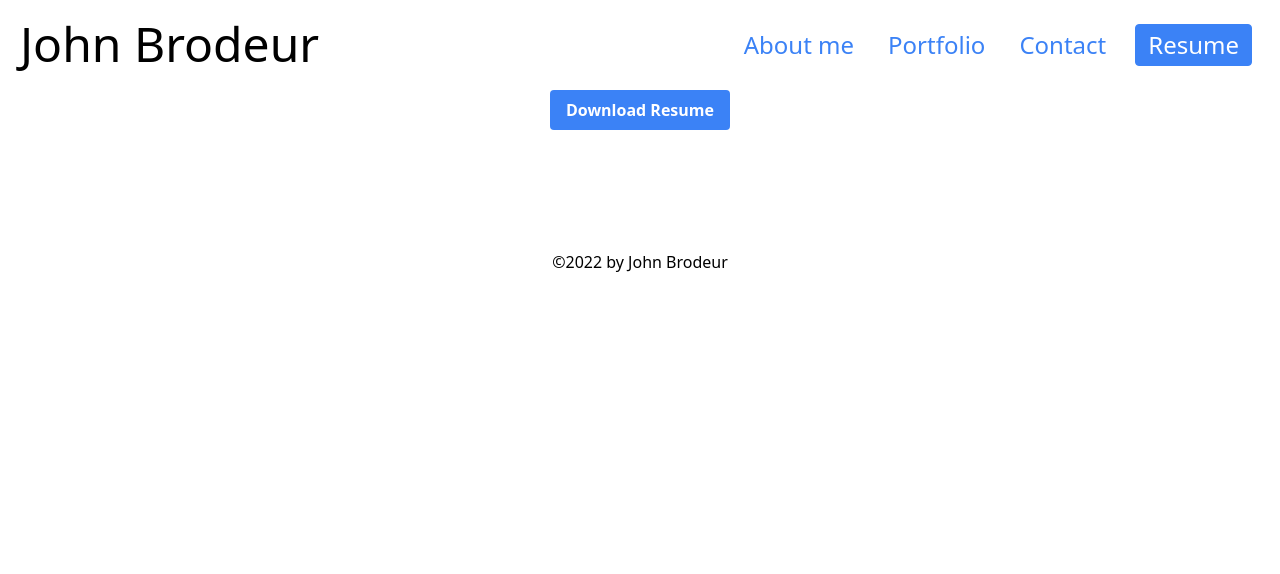
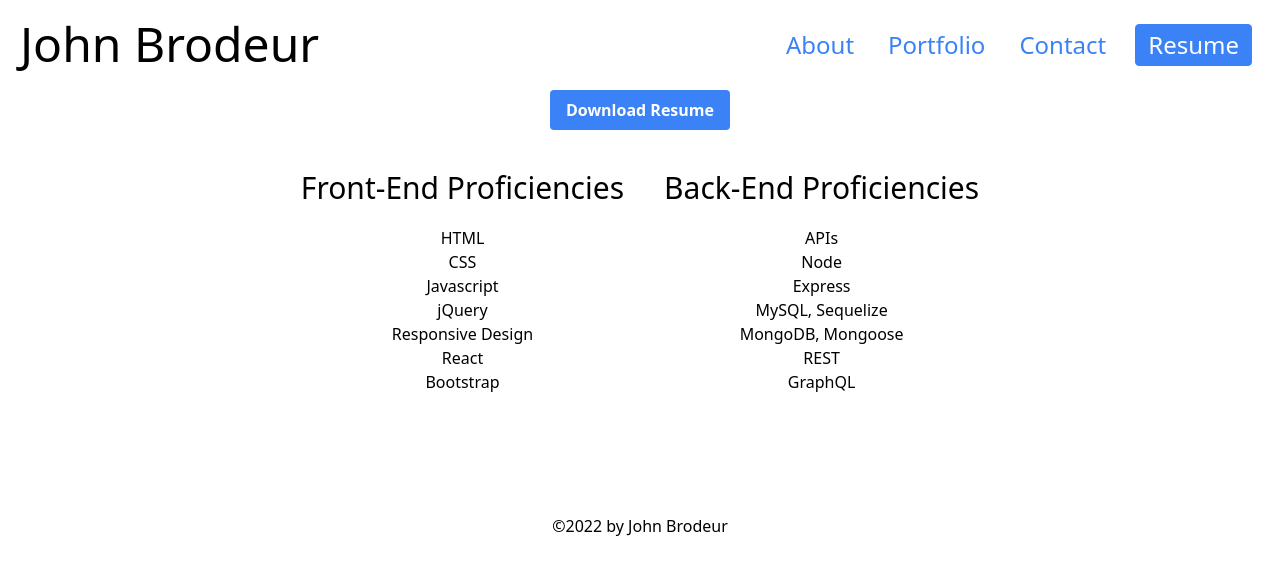
Before and after one commit to JPDBrodeur/jpdbrodeur.github.io, a React (Create React App) app: page / in a window 1280 px wide. Both pictures are taken after a click on the element "Resume". Shown: the top 574 px of the page. Built offline with nearby package versions, Linux system fonts and the light colour scheme; some icons are missing.

Commit message:
added proficiencies

```diff
--- a/src/components/Navigation/index.js
+++ b/src/components/Navigation/index.js
@@ -6,11 +6,11 @@ function Nav({ setCurrentSection, currentSection }) {
         <li className="mx-2" >
           {currentSection === 'About' ? (
             <span className="cursor-pointer inline-block border border-blue-500 rounded py-1 px-3 bg-blue-500 text-white" >
-              About me
+              About
             </span>
           ) : (
             <span className="cursor-pointer inline-block border border-white rounded hover:border-gray-200 text-blue-500 hover:bg-gray-200 py-1 px-3" onClick={() => setCurrentSection('About')}>
-              About me
+              About
             </span>
             )}
         </li>
--- a/src/components/Resume/index.js
+++ b/src/components/Resume/index.js
@@ -1,9 +1,37 @@
 function Resume() {
   return (
-    <div className="flex justify-center">
-      <a href="https://jpdbrodeur.github.io/assets/docs/resume.pdf">
-        <button data-testid="button" target="_blank" className="bg-blue-500 hover:bg-blue-700 text-white font-bold py-2 px-4 rounded" type="submit">Download Resume</button>
-      </a>
+    <div>
+      <div className="flex justify-center">
+        <a href="https://jpdbrodeur.github.io/assets/docs/resume.pdf">
+          <button data-testid="button" target="_blank" className="bg-blue-500 hover:bg-blue-700 text-white font-bold py-2 px-4 rounded" type="submit">Download Resume</button>
+        </a>
+      </div>
+      <div className="flex flex-col md:flex-row justify-center md:space-x-10">
+        <div className="text-center">
+          <h2 className="text-3xl mt-10 mb-5">Front-End Proficiencies</h2>
+          <ul>
+            <li>HTML</li>
+            <li>CSS</li>
+            <li>Javascript</li>
+            <li>jQuery</li>
+            <li>Responsive Design</li>
+            <li>React</li>
+            <li>Bootstrap</li>
+          </ul>
+        </div>
+        <div className="text-center">
+          <h2 className="text-3xl mt-10 mb-5">Back-End Proficiencies</h2>
+          <ul>
+            <li>APIs</li>
+            <li>Node</li>
+            <li>Express</li>
+            <li>MySQL, Sequelize</li>
+            <li>MongoDB, Mongoose</li>
+            <li>REST</li>
+            <li>GraphQL</li>
+          </ul>
+        </div>
+      </div>
     </div>
   );
 }
```
Also changed, not shown: 1 other file (tests, documents, lock files or other folders).
